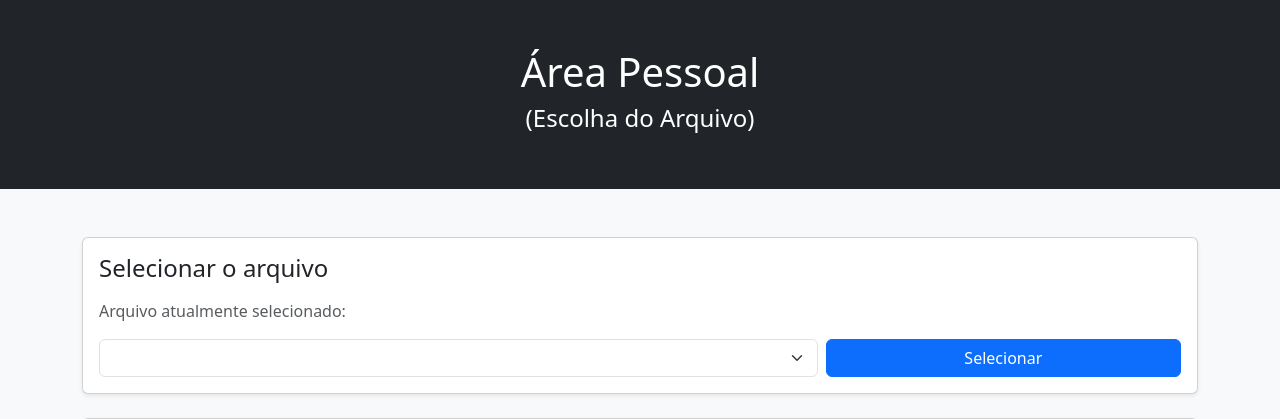
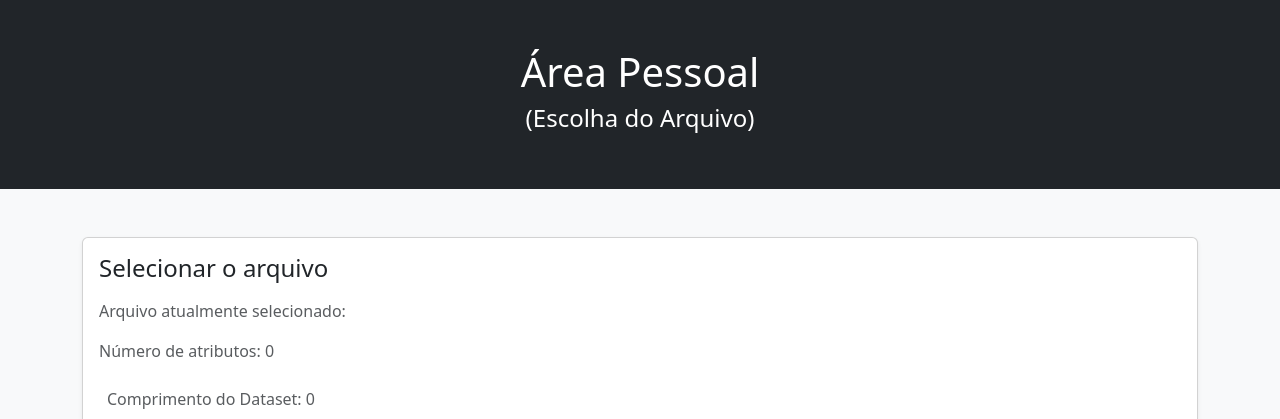
Before and after one commit to giastra/AED_py_project, a Flask app: page /area_pessoal in a window 1280 px wide. Shown: the top 419 px of the page. Run offline with Flask 3, Linux system fonts and the light colour scheme; lists and menus that the app fills with data are empty.

Commit message:
dashboard

```diff
--- a/app.py
+++ b/app.py
@@ -44,6 +44,44 @@ def login():
         return redirect("/area_pessoal")
     else:
         return render_template("index.html", msg="Username ou password incorretos.")
+
+#Area pessoal
+@app.route("/area_pessoal", methods=["GET", "POST"])
+def area_pessoal():
+    global arcaive
+    if 'arcaive' not in globals():
+        arcaive = ""
+
+    datasetsList = sorted(glob('datasets/*.csv'))
+    escrita = [os.path.basename(nome).replace('.csv', '') for nome in datasetsList]
+
+    atributos = []
+    num_linhas=0
+    num_atributos = 0
+
+    if request.method == 'POST':
+        arcaive = request.form.get('arcaive')
+
+    if arcaive:
+        caminho = os.path.join('datasets', f"{arcaive}.csv")
+
+        if os.path.exists(caminho):
+            with open(caminho, newline='', encoding='utf-8') as f:
+                reader = csv.reader(f, delimiter=",")
+                List = list(reader)
+
+                if len(List) > 0:
+                    header = List[0]
+
+                    for i in header:
+                        atributos.append(i)
+
+            num_atributos = len(atributos)
+            num_linhas = len(List)-1
+
+    return render_template("area_pessoal.html",escrita=escrita,arcaive=arcaive,atributos=atributos,num_atributos=num_atributos,num_linhas=num_linhas)
+
+
 
 
 
@@ -150,15 +188,6 @@ def upload_file():
 
 #Remover Arquivos
 
-@app.route("/area_pessoal", methods=["GET", "POST"])
-def area_pessoal():
-    global arcaive
-    datasetsList = sorted(glob('datasets/*.csv'))
-    escrita = [os.path.basename(nome).replace('.csv', '') for nome in datasetsList]
-    if request.method == 'POST':
-        arcaive = request.form.get('arcaive')
-    return render_template("area_pessoal.html", escrita=escrita, arcaive=arcaive)
-
 def remover_dataset(nome):
     caminho = os.path.join('datasets', f"{nome}.csv")
     if os.path.exists(caminho):
--- a/templates/area_pessoal.html
+++ b/templates/area_pessoal.html
@@ -23,6 +23,17 @@
 
         <p class="text-muted mb-1">Arquivo atualmente selecionado:</p>
         <p class="fw-semibold">{{ arcaive }}</p>
+
+        <p class="text-muted mb-1">Número de atributos: {{ num_atributos }}</p>
+        <ul class="list-inline m-2 mb-4">
+          {% for atributo in atributos %}
+            <li class="list-inline-item border rounded px-3 py-1 bg-light">{{ atributo }}</li>
+          {% endfor %}
+        </ul>
+
+
+        <p class="text-muted m-2 mb-4">Comprimento do Dataset: {{ num_linhas }}</p>
+
 
         <form method="post" class="row g-2 align-items-center">
           <div class="col-md-8">
```
Also changed, not shown: templates/grafico.html (+4 -4 lines).
